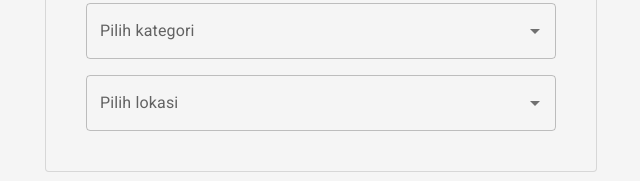
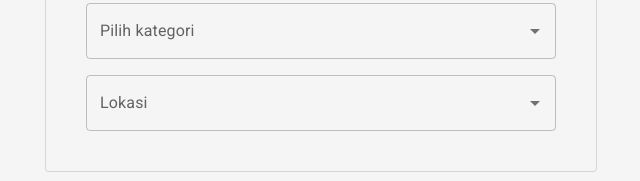
Before and after one commit to rizaldinur/crowdfunding-client, a React (Vite) app: page /start-project in a window 1280 px wide. Shown: the part 384-565 px from the top of the page, without its empty margins (319-959 px from the left). Built offline with nearby package versions, Linux system fonts and the light colour scheme.

Commit message:
use custom location autocomplete

```diff
--- a/src/components/start-project/StartProjectMain.jsx
+++ b/src/components/start-project/StartProjectMain.jsx
@@ -13,6 +13,7 @@ import { UploadFile } from "@mui/icons-material";
 import VisuallyHiddenInput from "../input/VisuallyHiddenInput";
 import { useCallback, useEffect, useState } from "react";
 import debounce from "lodash.debounce";
+import LocationAutocomplete from "../input/LocationAutocomplete";
 
 const fetchAllData = async () => {
   const endpoint1 =
@@ -31,41 +32,13 @@ const fetchAllData = async () => {
 function StartProjectMain() {
   const { currentTheme } = useThemeContext();
   const [file, setFile] = useState(null);
-  const [open, setOpen] = useState(false);
-  const [loading, setLoading] = useState(false);
-  const [locations, setLocations] = useState([]);
-  const [locationValue, setLocationValue] = useState(null);
+  const [locationValue, setLocationValue] = useState("");
 
   const [inputValue, setInputValue] = useState("");
   const [schools, setSchools] = useState([]);
   const [schoolValue, setSchoolValue] = useState(null);
   const [loadingSchool, setLoadingSchool] = useState(false);
   const [onDebounce, setOnDebounce] = useState(false);
-
-  const handleLocationsOpen = () => {
-    setOpen(true);
-    (async () => {
-      if (locations.length > 0) {
-        return;
-      }
-      setLoading(true);
-      const response = await fetch(
-        "https://www.emsifa.com/api-wilayah-indonesia/api/regencies/35.json"
-      );
-      const data = await response.json();
-      console.log(data);
-      setLoading(false);
-      setLocations([...data]);
-    })();
-  };
-
-  const handleLocationsClose = () => {
-    setOpen(false);
-    if (locations.length > 0) {
-      return;
-    }
-    setLocations([]);
-  };
 
   // Debounce the fetch function
   const debouncedFilter = debounce((query) => {
@@ -144,39 +117,11 @@ function StartProjectMain() {
                 <TextField {...params} label="Pilih kategori" />
               )}
             />
-            <Autocomplete
-              id="locationOptions"
-              options={locations}
-              open={open}
-              value={locationValue}
-              loading={loading}
-              autoComplete
-              onOpen={handleLocationsOpen}
-              onClose={handleLocationsClose}
-              onChange={(e, value) => {
-                setLocationValue(value);
-              }}
-              getOptionKey={(option) => option.id}
-              getOptionLabel={(option) => option.name}
-              renderInput={(params) => (
-                <TextField
-                  {...params}
-                  label="Pilih lokasi"
-                  slotProps={{
-                    input: {
-                      ...params.InputProps,
-                      endAdornment: (
-                        <>
-                          {loading ? (
-                            <CircularProgress color="inherit" size={20} />
-                          ) : null}
-                          {params.InputProps.endAdornment}
-                        </>
-                      ),
-                    },
-                  }}
-                />
-              )}
+            <LocationAutocomplete
+              label="Lokasi"
+              handleLocationChange={(value) =>
+                setLocationValue(value ? value : "")
+              }
             />
           </Stack>
         </Box>
```
